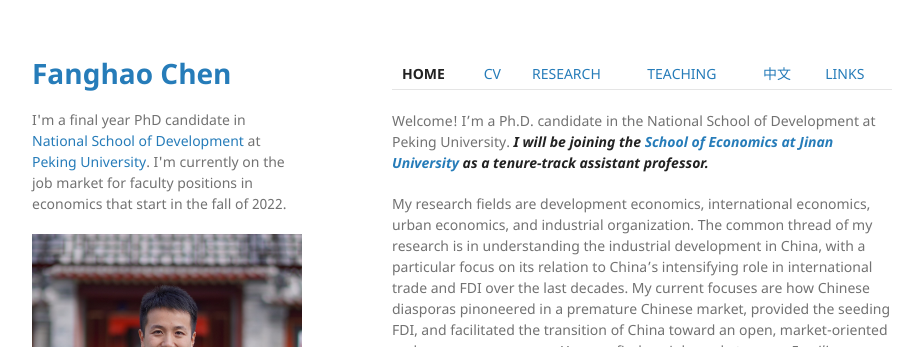
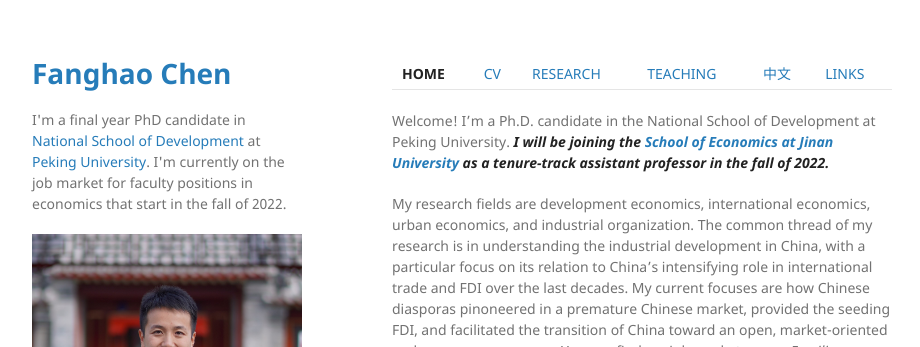
Before and after one commit to FanghaoChen/homepage, a Jekyll site: the page built from index.md, in a window 1280 px wide. Shown: the top 347 px of the page, without its empty margins (178-1098 px from the left). Built offline with Jekyll 4.4.1, drawn with Linux system fonts in a browser that asks for light colours.

Commit message:
Update index.md

```diff
--- a/index.md
+++ b/index.md
@@ -5,7 +5,7 @@ layout: default
 
 [**HOME**](./) | [CV](./assets/CV_FanghaoChen_211214.pdf) | [RESEARCH](./research.md) | [TEACHING](./teaching.md) | [中文](./chinesepage.md) | [LINKS](./links.md)
 
-Welcome! I'm a Ph.D. candidate in the National School of Development at Peking University. _**I will be joining the [School of Economics at Jinan University](https://ec.jnu.edu.cn/) as a tenure-track assistant professor.**_
+Welcome! I'm a Ph.D. candidate in the National School of Development at Peking University. _**I will be joining the [School of Economics at Jinan University](https://ec.jnu.edu.cn/) as a tenure-track assistant professor in the fall of 2022.**_
 
 My research fields are development economics, international economics, urban economics, and industrial organization. The common thread of my research is in understanding the industrial development in China, with a particular focus on its relation to China’s intensifying role in international trade and FDI over the last decades. My current focuses are how Chinese diasporas pinoneered in a premature Chinese market, provided the seeding FDI, and facilitated the transition of China toward an open, market-oriented and properous economy. You can find my job market paper, _Familiar Strangers: Lineage Connection and Diaspora Direct Investments in China_, [here](./assets/familiar_stranger_draft_220303.pdf).
 
```
